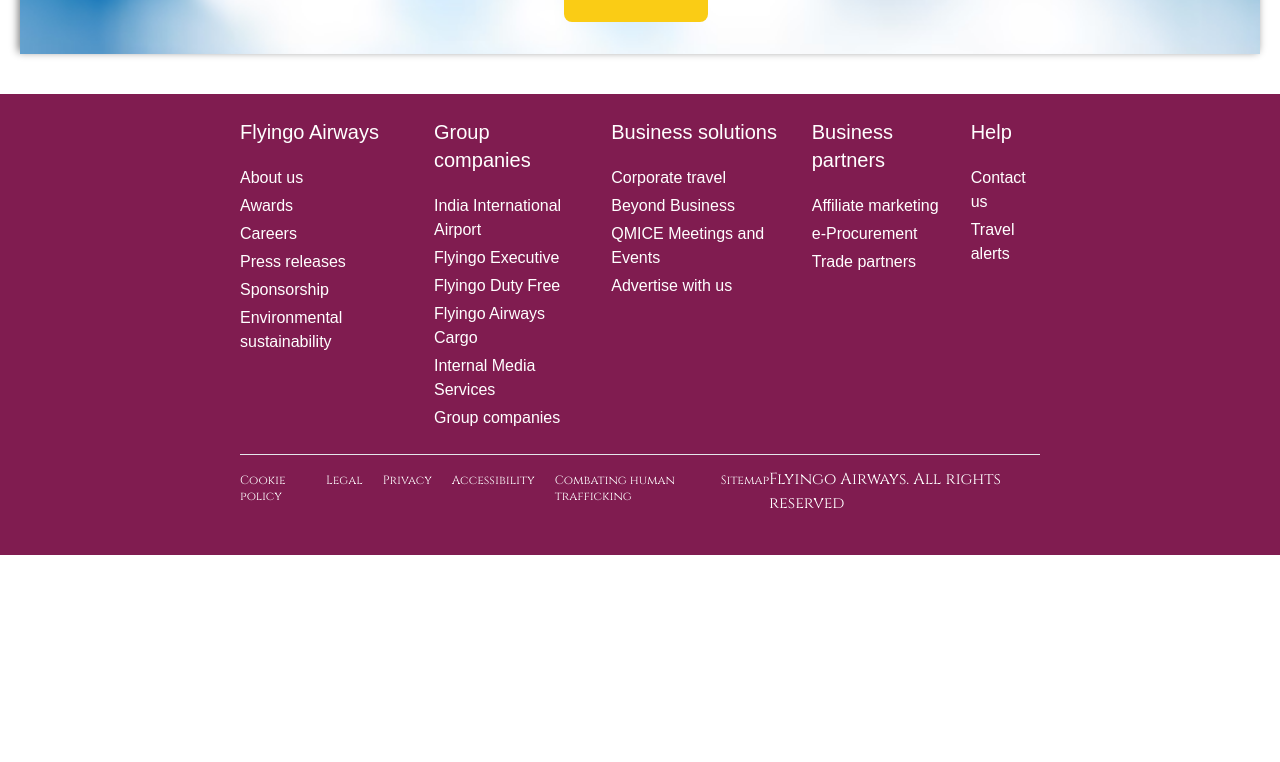
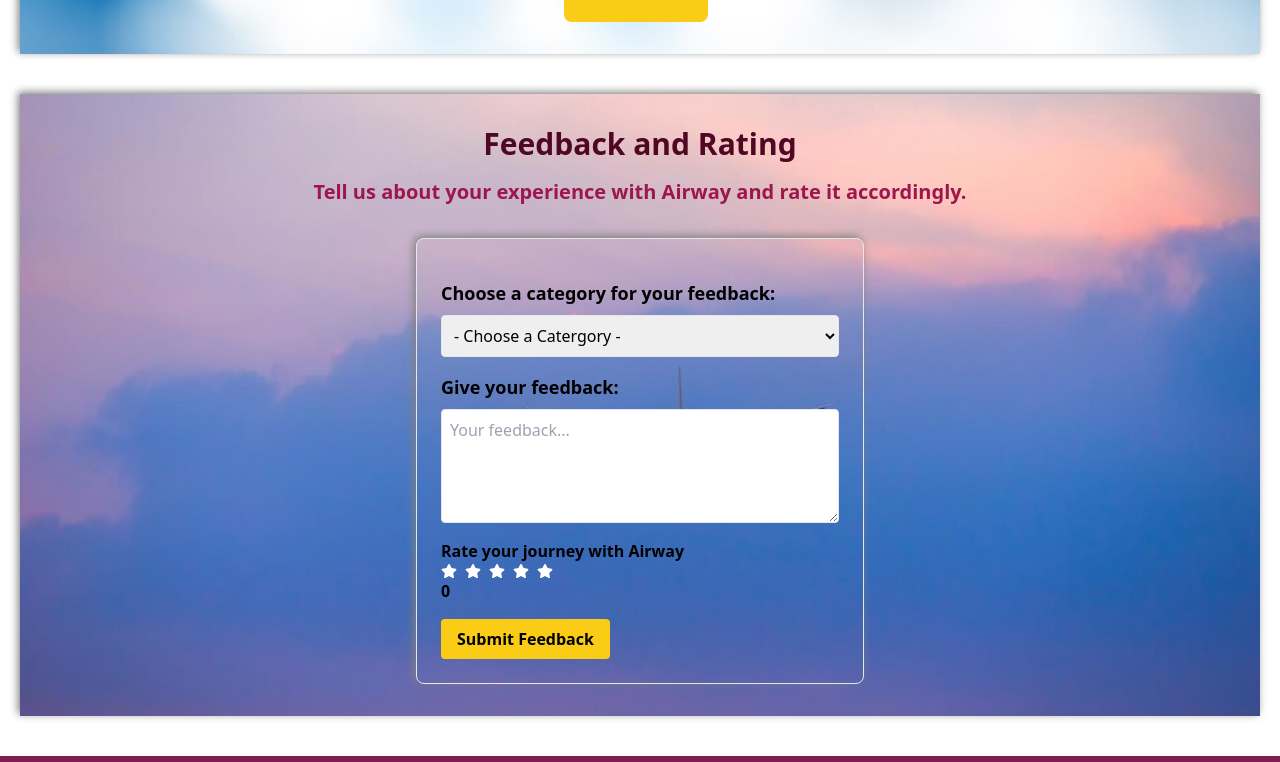
Before and after one commit to arbajbegade/flyingo-project, a React (Create React App) app in the folder flyingo-app/: page / in a window 1280 px wide. Shown: the part 2458-3220 px from the top of the page. Before the commit the page ends 3013 px from the top, so only its background shows below. Built offline with nearby package versions, Linux system fonts and the light colour scheme; a web font is replaced by a local one.

Commit message:
FeedbackPage

```diff
--- a/flyingo-app/src/App.css
+++ b/flyingo-app/src/App.css
@@ -28,3 +28,10 @@
     box-shadow:  5px 50px 50px 5px rgb(104, 11, 48) inset;
 
   }
+  .bgfdback{
+    background: url('./Components//Pictures/flight2.jpg');
+    background-position: center;
+    background-repeat: no-repeat;
+    background-size: cover;
+    box-shadow:  5px 50px 50px 5px skyblue inset;
+  }
--- /dev/null
+++ b/flyingo-app/src/Components/FeedBackAndReview/FeedbackCategory.js
@@ -0,0 +1,22 @@
+import React from 'react';
+
+const FeedbackCategory = ({ onChange }) => {
+    return (
+      <select
+        className="block w-full p-2 border rounded mt-2"
+        onChange={onChange}
+
+      >
+        <option value="">- Choose a Catergory -</option>
+        <option value="suggestion">Suggestion</option>
+        <option value="compliment">Compliment</option>
+        <option value="technical problem">Technical Problem</option>
+        <option value="In-flight Entertainment">In-flight Entertainment</option>
+        <option value="technical problem">Other</option>
+
+
+      </select>
+    );
+  };
+
+  export default FeedbackCategory;
--- /dev/null
+++ b/flyingo-app/src/Components/FeedBackAndReview/FeedbackForm.js
@@ -0,0 +1,90 @@
+
+import React, { useState } from 'react';
+import FeedbackCategory from './FeedbackCategory';
+import Rating from './Rating';
+import SubmitButton from './SubmitButton';
+import { FaStar } from 'react-icons/fa';
+
+const FeedbackForm = ({ onSubmit, onRate }) => {
+  const [selectedFeedbackCategory, setSelectedFeedbackCategory] = useState('');
+  const [feedbackType, setFeedbackType] = useState('Feedback');
+  const [feedbackText, setFeedbackText] = useState('');
+  const [rating, setRating] = useState(0);
+  const [errorMessage, setErrorMessage] = useState('');
+
+  const handleFeedbackCategoryChange = (e) => {
+    setSelectedFeedbackCategory(e.target.value);
+  };
+
+  const handleFeedbackTypeChange = (e) => {
+    setFeedbackType(e.target.value);
+  };
+
+  const handleFeedbackTextChange = (e) => {
+    setFeedbackText(e.target.value);
+  };
+
+  const handleFeedbackSubmit = (e) => {
+    e.preventDefault();
+
+    if (!selectedFeedbackCategory || (feedbackType === 'Feedback' && !feedbackText)) {
+      setErrorMessage('Please fill in all required fields.');
+      return;
+    }
+
+    // Clear error message
+    setErrorMessage('');
+
+    onSubmit(selectedFeedbackCategory, feedbackType, feedbackText, rating);
+    setSelectedFeedbackCategory('');
+    setFeedbackType('Feedback');
+    setFeedbackText('');
+    setRating(0);
+  };
+
+  const handleRate = (value) => {
+    setRating(value);
+    onRate(value);
+  };
+
+  return (
+    <div className="max-w-md mx-auto p-6 border rounded-lg shadow">
+      {errorMessage && <p className="text-red-500 mb-2">{errorMessage}</p>}
+
+      <div className="mt-4">
+        <label className="block text-lg font-semibold mb-2">Choose a category for your feedback:</label>
+        <FeedbackCategory onChange={handleFeedbackCategoryChange} />
+
+        {selectedFeedbackCategory && (
+          <p className="mt-2">Selected Category: {selectedFeedbackCategory}</p>
+        )}
+      </div>
+
+      {feedbackType === 'Feedback' && (
+        <div className="mt-4">
+          <h3 className="text-lg font-semibold">Give your feedback:</h3>
+          <textarea
+            className="block w-full p-2 border rounded mt-2"
+            rows="4"
+            cols="50"
+            placeholder="Your feedback..."
+            value={feedbackText}
+            onChange={handleFeedbackTextChange}
+          />
+        </div>
+      )}
+
+      <div className="mt-4 font-semibold">
+        <h2>Rate your journey with Airway</h2>
+        <Rating onRate={handleRate} />
+        <p>{rating}</p>
+      </div>
+
+      <div>
+        <SubmitButton onSubmit={handleFeedbackSubmit} />
+      </div>
+    </div>
+  );
+};
+
+export default FeedbackForm;
--- /dev/null
+++ b/flyingo-app/src/Components/FeedBackAndReview/FeedbackPage.js
@@ -0,0 +1,42 @@
+// import React from 'react';
+// import FeedbackForm from './FeedBackForm';
+
+// const FeedbackPage = () => {
+//     return (
+//     <div className='flex flex-col items-center bgfdback py-8 px-4 shadow my-5 mx-5  mb-10 border-style: solid;'>
+
+//       <h1 className="text-3xl font-semibold text-center mb-4 text-pink-950 font5">Feedback and Rating</h1>
+//       <h2 className="text-xl font-semibold text-center mb-8 text-pink-800">
+//       Tell us about your experience with Airway and rate it accordingly.
+//       </h2>
+//       <FeedbackForm/>
+//     </div>
+
+//   );
+// };
+
+// export default FeedbackPage;
+import React from 'react';
+import FeedbackForm from './FeedbackForm';
+
+const FeedbackPage = () => {
+  const handleRate = (value) => {
+    console.log('Rating:', value); // You can do something with the rating value here
+  };
+
+  const handleSubmit = (category, type, text, rating) => {
+    console.log('Submitted:', category, type, text, rating);
+  };
+
+  return (
+    <div className='flex flex-col items-center bgfdback py-8 px-4 shadow my-5 mx-5 mb-10 border-style: solid;'>
+      <h1 className="text-3xl font-semibold text-center mb-4 text-pink-950 font5">Feedback and Rating</h1>
+      <h2 className="text-xl font-semibold text-center mb-8 text-pink-800">
+        Tell us about your experience with Airway and rate it accordingly.
+      </h2>
+      <FeedbackForm onSubmit={handleSubmit} onRate={handleRate} />
+    </div>
+  );
+};
+
+export default FeedbackPage;
--- /dev/null
+++ b/flyingo-app/src/Components/FeedBackAndReview/Rating.js
@@ -0,0 +1,35 @@
+import React, { useState } from "react";
+import { FaStar } from "react-icons/fa";
+
+const Rating = ({ onRate }) => {
+  const [selectedRating, setSelectedRating] = useState(0);
+
+  const handleClick = (value) => {
+    setSelectedRating(value);
+    onRate(value);
+  };
+  const maxStars = 5;
+  const stars = [];
+
+  for (let i = 1; i <= maxStars; i++) {
+    stars.push(
+      <span
+        key={i}
+        className="cursor mr-2"
+        onClick={() => handleClick(i)}
+      >
+        <FaStar
+          className={i <= selectedRating ? "text-yellow-500" : "text-white"}
+        />
+      </span>
+    );
+  }
+
+  return (
+    <div className="flex items-center">
+      {stars}
+    </div>
+  );
+};
+
+export default Rating;
--- /dev/null
+++ b/flyingo-app/src/Components/FeedBackAndReview/SubmitButton.js
@@ -0,0 +1,13 @@
+import React from "react";
+const SubmitButton = ({ onSubmit }) => {
+    return (
+
+      <button
+        className="mt-4 bg-yellow-400 hover:bg-pink-800 text-black font-semibold py-2 px-4 rounded focus:outline-none"
+         type= "submit" onClick={onSubmit} >
+        Submit Feedback
+      </button>
+    );
+  };
+
+  export default SubmitButton;
--- a/flyingo-app/src/Routing/RoutNavbar.js
+++ b/flyingo-app/src/Routing/RoutNavbar.js
@@ -9,13 +9,14 @@
 // import Explore from './Explore/Explore'
 import Carousel from './Explore/Carousel'
 import DestinationDetails from './Explore/DestinationDetails'
+import FeedbackPage from '../Components/FeedBackAndReview/FeedbackPage'
 
 function RoutNavbar() {
   return (
     <BrowserRouter>
         <Routes>
             <Route path='/' element={ <Nav/> } >
-              <Route index element={ <div> <Offer/> <Carousel/> <Contact/> <Footer/> </div> } />
+              <Route index element={ <div> <Offer/> <Carousel/> <Contact/><FeedbackPage/> <Footer/> </div> } />
               <Route path="/destination/:id" element={<DestinationDetails />} />
               <Route path='/cargo' element={<Cargo/>} />
             </Route>
```
Also changed, not shown: flyingo-app/src/Components/Pictures/flight2.jpg (added).
